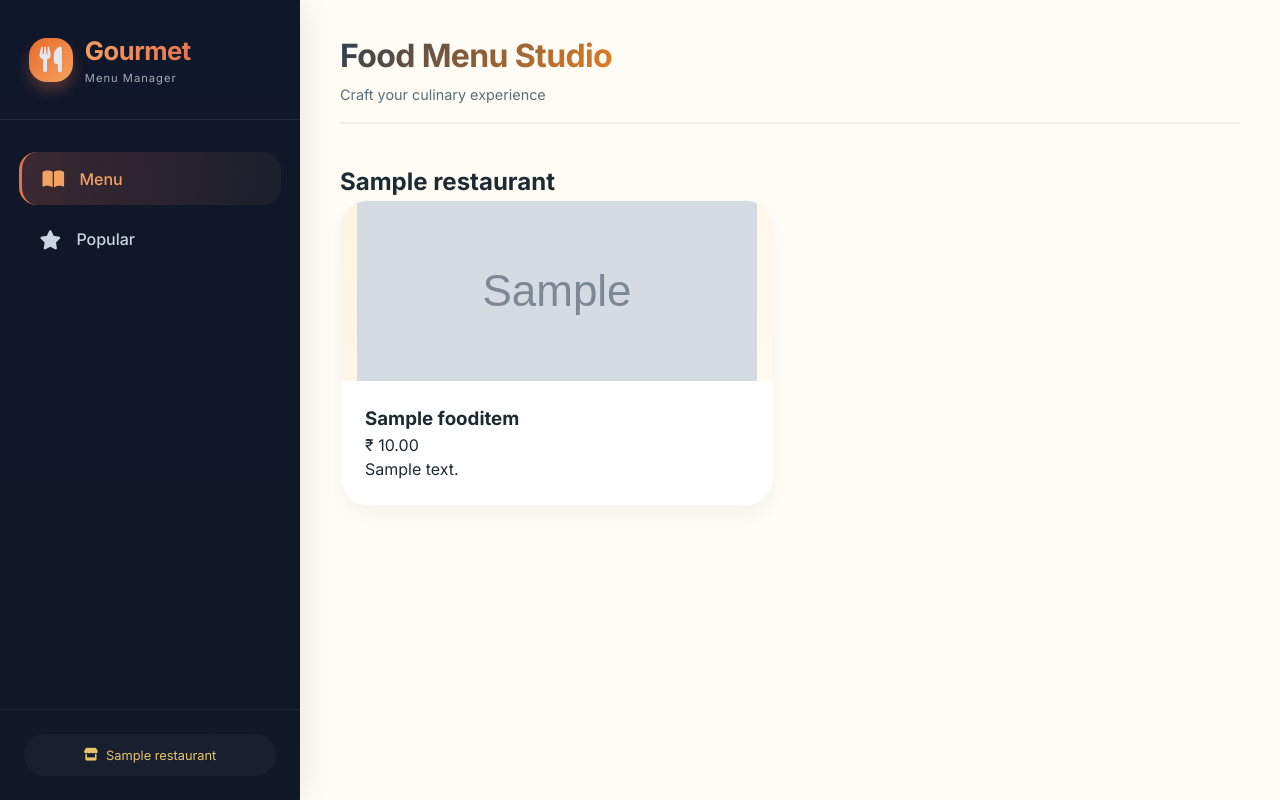
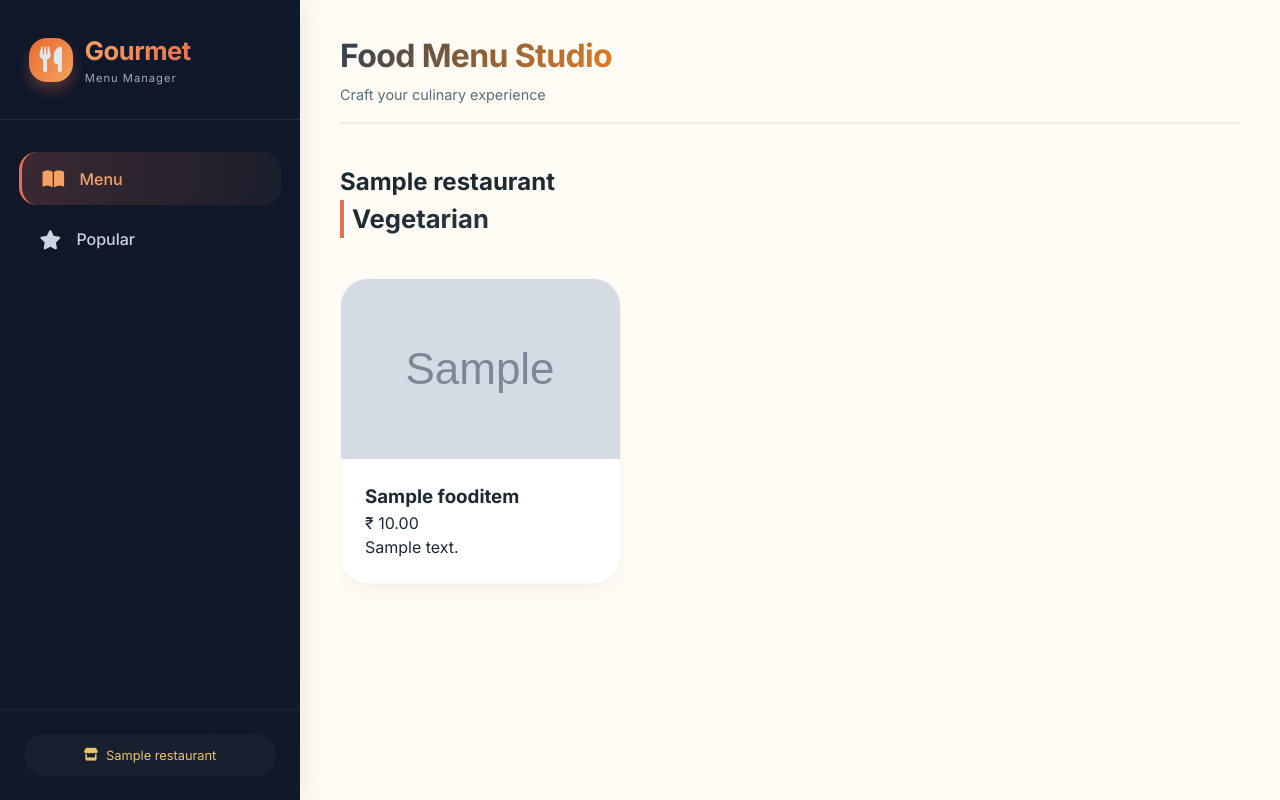
Before and after one commit to ShreyasKudahalli/FoodMenu, a Django app: a page that uses templates/Home/customer-menu.html in a window 1280 px wide. Run offline with Django 4.2, Linux system fonts and the light colour scheme; tables that the repository leaves empty hold one stand-in row (values such as "Sample post"); grey boxes marked "Sample" are stand-in pictures.

```diff
--- a/base/views.py
+++ b/base/views.py
@@ -81,12 +81,29 @@ def customer_menu(request, slug):
     food_items = FoodItem.objects.filter(
         restaurant=restaurant,
         is_available=True
-    )
+    ).order_by('category', 'name')
+
+    # Group food items by category
+    from itertools import groupby
+    category_items = {}
+    category_labels = {
+        'veg': 'Vegetarian',
+        'nonveg': 'Non-Vegetarian',
+        'beverage': 'Beverage',
+        'dessert': 'Dessert',
+    }
+
+    for category_key, items in groupby(food_items, key=lambda x: x.category):
+        category_items[category_key] = {
+            'label': category_labels.get(category_key, category_key),
+            'items': list(items)
+        }
 
     return render(request, 'Home/customer-menu.html', {
         'is_customer_view': True,
         'restaurant': restaurant,
-        'food_items': food_items
+        'food_items': food_items,
+        'category_items': category_items
     })
 
 @login_required
--- a/static/css/style.css
+++ b/static/css/style.css
@@ -628,6 +628,55 @@ body {
     border-radius: 5px;
 }
 
+/* ===== CATEGORY SECTIONS (HORIZONTAL LAYOUT) ===== */
+.category-section {
+    margin-bottom: 3rem;
+}
+
+.category-title {
+    font-size: 1.6rem;
+    font-weight: 700;
+    color: #1E2A32;
+    margin-bottom: 1.5rem;
+    padding-left: 0.5rem;
+    border-left: 4px solid var(--accent-orange);
+    background: linear-gradient(120deg, #1E2A32, #5A6E7A);
+    -webkit-background-clip: text;
+    background-clip: text;
+    color: transparent;
+}
+
+.category-items-horizontal {
+    display: flex;
+    gap: 1.8rem;
+    overflow-x: auto;
+    padding: 1rem 0;
+    scroll-behavior: smooth;
+}
+
+.category-items-horizontal::-webkit-scrollbar {
+    height: 8px;
+}
+
+.category-items-horizontal::-webkit-scrollbar-track {
+    background: #F0EBE0;
+    border-radius: 10px;
+}
+
+.category-items-horizontal::-webkit-scrollbar-thumb {
+    background: var(--accent-orange);
+    border-radius: 10px;
+}
+
+.category-items-horizontal::-webkit-scrollbar-thumb:hover {
+    background: #E76F51;
+}
+
+.category-items-horizontal .gourmet-card {
+    flex: 0 0 calc(33.333% - 1.2rem);
+    min-width: 280px;
+}
+
 @media (max-width: 768px) {
     /* Show hamburger and mobile header */
     .mobile-header {
@@ -723,6 +772,20 @@ body {
         gap: 1.5rem;
     }
 
+    .category-items-horizontal {
+        gap: 1.2rem;
+    }
+
+    .category-items-horizontal .gourmet-card {
+        flex: 0 0 calc(70% - 0.6rem);
+        min-width: 240px;
+    }
+
+    .category-title {
+        font-size: 1.3rem;
+        margin-bottom: 1rem;
+    }
+
     .gourmet-card {
         border-radius: 20px;
     }
--- a/templates/Home/customer-menu.html
+++ b/templates/Home/customer-menu.html
@@ -4,8 +4,12 @@
 
 <h2>{{ restaurant.restaurant_name }}</h2>
 
-<div class="menu-grid">
-    {% for item in food_items %}
+{% for category_key, category_data in category_items.items %}
+<div class="category-section">
+    <h3 class="category-title">{{ category_data.label }}</h3>
+
+    <div class="category-items-horizontal">
+        {% for item in category_data.items %}
         <div class="gourmet-card">
 
             <div class="card-media">
@@ -25,5 +29,7 @@
         </div>
         {% endfor %}
     </div>
+</div>
+{% endfor %}
 
 {% endblock %}
```
Lines whose indentation alone changed are shown as unchanged.
